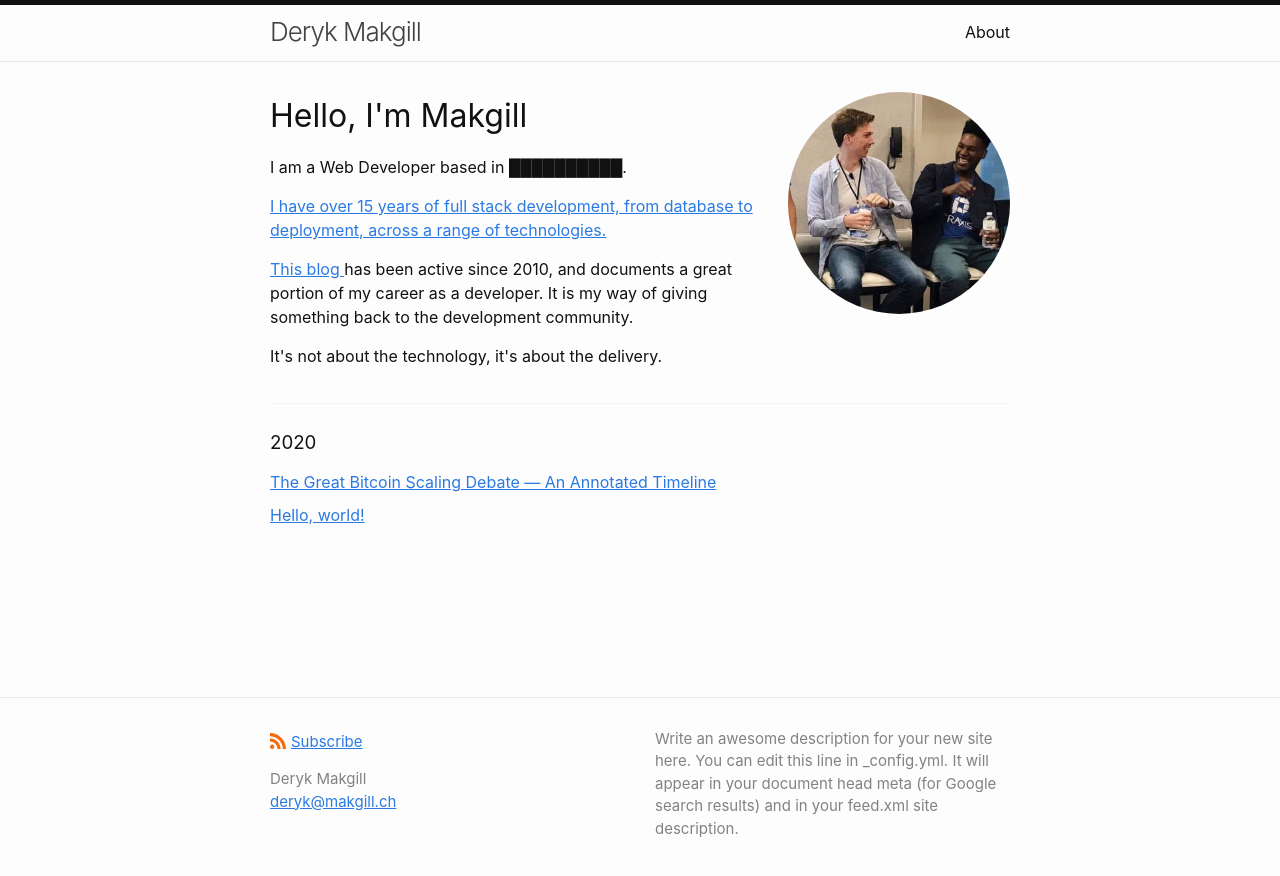
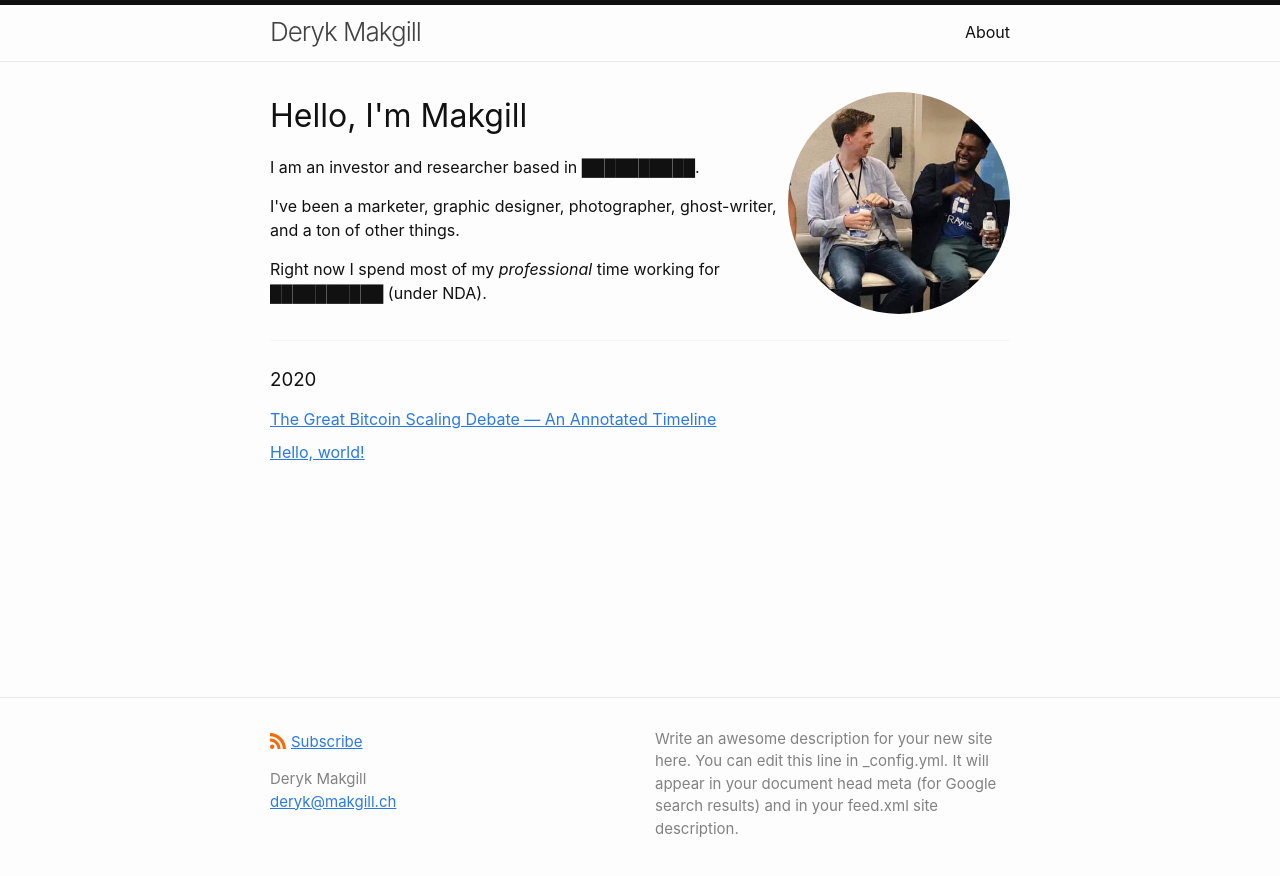
Before and after one commit to derykmakgill/krawisz, a Jekyll site: the page built from index.html, in a window 1280 px wide. Shown: the top 876 px of the page. Built offline with Jekyll 4.4.1, drawn with Linux system fonts in a browser that asks for light colours.

Commit message:
Update home.html

```diff
--- a/_layouts/home.html
+++ b/_layouts/home.html
@@ -16,8 +16,9 @@ layout: default
     border-radius: 100%;
     float: right;
     max-width: 30%;
-"><h1>Hello, I'm Makgill</h1><p>I am a Web Developer based in ██████████.</p><p><a href="/about">I have over 15 years of full stack development, from database to deployment, across a range of technologies.</a></p><p><a href="/#posts">This blog </a>has been active since 2010, and documents a great portion of my career as a developer.
-It is my way of giving something back to the development community.</p><p>It's not about the technology, it's about the delivery.
+"><h1>Hello, I'm Makgill</h1><p>I am an investor and researcher based in ██████████.</p><p>I've been a marketer, graphic designer, photographer, ghost-writer, and a ton of other things.</p>
+
+    <p>Right now I spend most of my <i>professional</i> time working for ██████████ (under NDA).
 </p></div></header>
 
 
```
